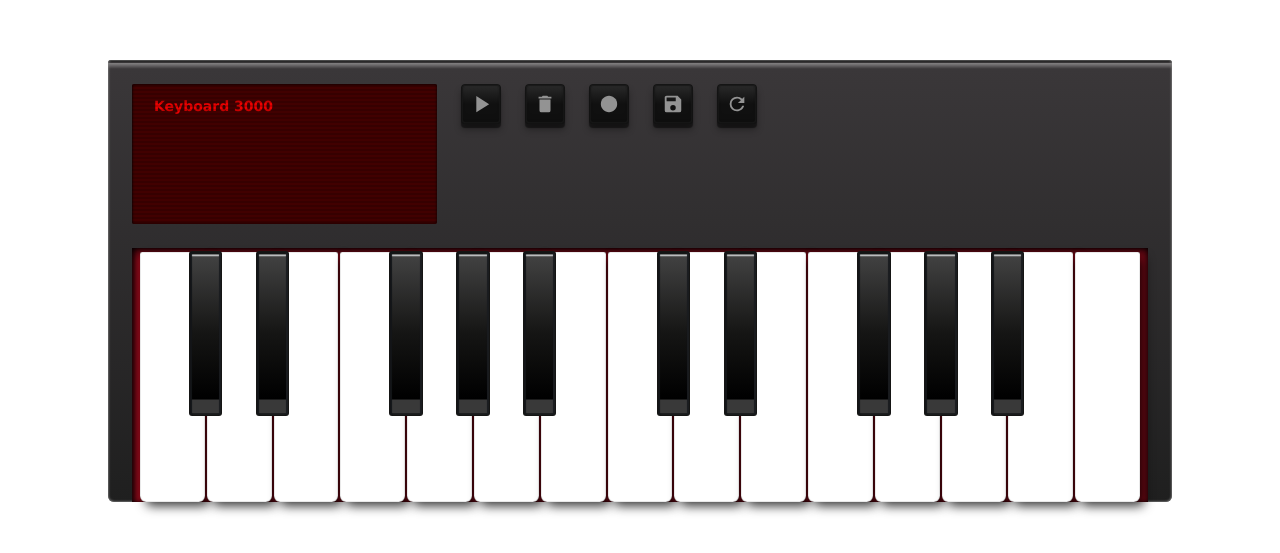
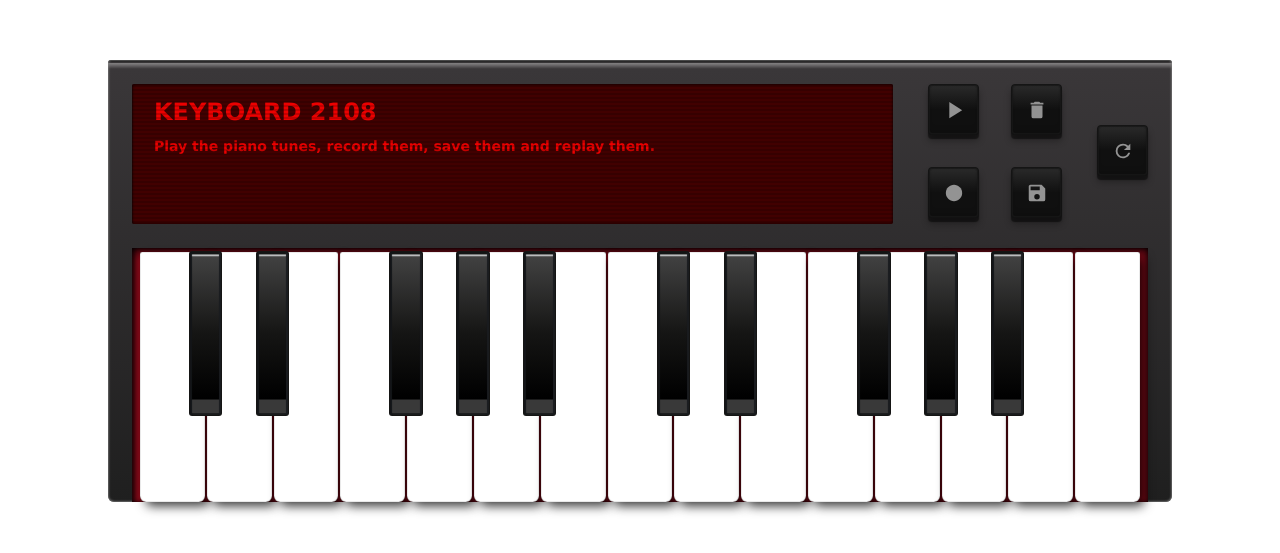
Before and after one commit to AKAspanion/keyboard, a website built with webpack: page src/index.html in a window 1280 px wide. Shown: the part 119-672 px from the top of the page. Built offline with nearby package versions, Linux system fonts and the light colour scheme.

Commit message:
Intro added

```diff
--- /dev/null
+++ b/src/dom/index.js
@@ -0,0 +1,49 @@
+export const addNotesToDOM = (trackList, notes, selectedTrack, onListItemClick) => {
+  trackList.innerHTML = '';
+
+  notes.forEach((note) => {
+    const node = document.createElement('li');
+
+    node.setAttribute('data-id', note.id);
+    node.classList.add('keyboard__list__item');
+
+    if (selectedTrack == note.id) {
+      node.classList.add('keyboard__list__item--selected');
+    }
+
+    node.addEventListener('click', onListItemClick);
+
+    const text = document.createTextNode(`Track ${note.id}`);
+
+    node.appendChild(text);
+    trackList.appendChild(node);
+  });
+};
+
+export const addWelcomeToDOM = (trackList, notes) => {
+  trackList.innerHTML = '';
+  const title = document.createElement('li');
+  const subtitle = document.createElement('li');
+
+  title.classList.add('keyboard__list__item', 'keyboard__title');
+  subtitle.classList.add('keyboard__list__item', 'keyboard__subtitle');
+
+  const titleText = document.createTextNode('Keyboard 2108');
+  const subtitleText = document.createTextNode(
+    'Play the piano tunes, record them, save them and replay them.'
+  );
+
+  title.appendChild(titleText);
+  trackList.appendChild(title);
+
+  subtitle.appendChild(subtitleText);
+  trackList.appendChild(subtitle);
+};
+
+export const toggleClasses = (key, flag, className) => {
+  if (flag) {
+    key.classList.add(...className);
+  } else {
+    key.classList.remove(...className);
+  }
+};
--- a/src/index.css
+++ b/src/index.css
@@ -7,6 +7,9 @@
 }
 
 :root {
+  --keyboard-gap: 32px;
+  --screen-height: 140px;
+  --button-size: calc(calc(var(--screen-height) / 2) - 19px);
   --keys-container-width: min(calc(90vw), 1000px);
   --keys-white-width: calc(calc(100% - 26px) / 15);
   --keys-height: calc(var(--keys-container-width) * 0.25);
@@ -287,13 +290,21 @@ body {
 }
 
 .keyboard__screen {
-  width: 30%;
-  height: 140px;
+  display: flex;
   position: relative;
   margin-bottom: 24px;
   border-radius: 2px;
+  width: calc(100% - 226px);
+  height: var(--screen-height);
   background: rgb(70, 0, 0);
+  justify-content: space-between;
   box-shadow: inset 1px 1px 2px rgb(0 0 0 / 60%), inset -1px -1px 2px rgb(0 0 0 / 40%);
+}
+.keyboard__time {
+  color: red;
+  font-size: 18px;
+  padding: 12px 24px;
+  text-transform: uppercase;
 }
 
 .keyboard__screen__overlay {
@@ -313,22 +324,23 @@ body {
 }
 
 .keyboard__list {
-  height: 140px;
+  min-width: 50%;
   padding: 8px 0px;
   list-style: none;
   overflow-y: scroll;
   text-decoration: none;
+  height: var(--screen-height);
 }
 
 .keyboard__list__item {
+  color: red;
   cursor: pointer;
+  font-size: 14px;
   font-weight: 600;
-  margin-bottom: 12px;
   margin: 2px 12px;
   padding: 2px 8px;
+  margin-bottom: 12px;
   text-decoration: none;
-  font-size: 14px;
-  color: red;
   border: 2px solid transparent;
 }
 .keyboard__list__item:hover,
@@ -338,20 +350,36 @@ body {
   background: rgba(215, 0, 0, 0.2);
 }
 
+.keyboard__list__item.keyboard__title {
+  font-size: 24px;
+  margin-bottom: 0px;
+  text-transform: uppercase;
+}
+.keyboard__list__item.keyboard__subtitle {
+  line-height: 20px;
+}
+
 .keyboard__controls {
-  gap: 24px;
   display: flex;
+  gap: var(--keyboard-gap);
+}
+
+.keyboard__button__container {
+  flex-wrap: wrap;
+  gap: var(--keyboard-gap);
+  max-width: var(--screen-height);
+  height: calc(var(--screen-height) * 0.95);
 }
 
 .keyboard__button {
-  width: 40px;
-  height: 40px;
   font-size: 12px;
   color: #939393;
   font-weight: bold;
   user-select: none;
   border-radius: 4px;
   background: #101010;
+  width: var(--button-size);
+  height: var(--button-size);
   background-image: linear-gradient(#2b2b2b, #101010 50%);
   box-shadow: inset 0 0 0 1px rgba(0, 0, 0, 0.2), inset 0 0 1px 2px rgba(24, 24, 24, 0.9),
     inset 0 -6px 5px rgba(0, 0, 0, 0.1), 0 6px 7px rgba(0, 0, 0, 0.3), 0 4px 1px rgba(0, 0, 0, 0.5);
@@ -398,3 +426,14 @@ body {
     transform: rotate(360deg);
   }
 }
+
+@media only screen and (max-width: 600px) {
+  :root {
+    --keyboard-gap: 16px;
+    --screen-height: 100px;
+  }
+  body {
+    transform: rotate(90deg);
+    --keys-container-width: min(calc(90vh), 800px);
+  }
+}
--- a/src/index.html
+++ b/src/index.html
@@ -12,10 +12,12 @@
       <div class="keyboard__controls">
         <div class="keyboard__screen">
           <div class="keyboard__screen__overlay"></div>
-          <ul id="noteList" class="keyboard__list">
-            <li class="keyboard__list__item">Keyboard 3000</li>
-          </ul>
+          <ul id="noteList" class="keyboard__list"></ul>
+          <div class="keyboard__time">
+            <div id="time"></div>
           </div>
+        </div>
+        <div class="flex-center keyboard__button__container">
           <div id="playBtn" class="keyboard__button flex-center">
             <svg viewBox="0 0 24 24">
               <path fill="currentColor" d="M8,5.14V19.14L19,12.14L8,5.14Z" />
@@ -45,6 +47,8 @@
               />
             </svg>
           </div>
+        </div>
+        <div class="flex-center keyboard__button__container">
           <div id="refreshBtn" class="keyboard__button flex-center">
             <svg viewBox="0 0 24 24">
               <path
@@ -52,6 +56,7 @@
                 d="M17.65,6.35C16.2,4.9 14.21,4 12,4A8,8 0 0,0 4,12A8,8 0 0,0 12,20C15.73,20 18.84,17.45 19.73,14H17.65C16.83,16.33 14.61,18 12,18A6,6 0 0,1 6,12A6,6 0 0,1 12,6C13.66,6 15.14,6.69 16.22,7.78L13,11H20V4L17.65,6.35Z"
               />
             </svg>
+          </div>
         </div>
       </div>
       <div class="keyboard__container">
--- a/src/index.js
+++ b/src/index.js
@@ -1,4 +1,5 @@
 import { addNote, deleteNote, getNotes } from './services/localstore';
+import { addNotesToDOM, addWelcomeToDOM, toggleClasses } from './dom';
 import { whiteNotes, blackNotes } from './constants/';
 import { preLoad } from './utils/';
 
@@ -180,31 +181,19 @@ const closeLoading = () => {
   };
 
   const toggelButtonPress = (btn, flag) => {
-    if (flag) {
-      btn.classList.add('keyboard__button--pressed');
-    } else {
-      btn.classList.remove('keyboard__button--pressed');
-    }
+    toggleClasses(btn, flag, ['keyboard__button--pressed']);
   };
 
   const toggelKeyPress = (data, flag) => {
     const { type, index } = data;
 
-    const toggle = (key, className) => {
-      if (flag) {
-        key.classList.add(...className);
-      } else {
-        key.classList.remove(...className);
-      }
-    };
-
     if (type === 'white') {
-      toggle(whiteKeys[index], [
+      toggleClasses(whiteKeys[index], flag, [
         `keyboard__key__white__${index + 1}--pressed`,
         'keyboard__key__white--pressed',
       ]);
     } else if (type === 'black') {
-      toggle(blackKeys[index], ['keyboard__key__black--pressed']);
+      toggleClasses(blackKeys[index], flag, ['keyboard__key__black--pressed']);
     }
   };
 
@@ -212,33 +201,24 @@ const closeLoading = () => {
     try {
       const notes = await getNotes();
 
-      if (!notes.length) {
-        return;
+      if (notes.length) {
+        addNotesToDOM(trackList, notes, selectedTrack, onListItemClick);
+      } else {
+        addWelcomeToDOM(trackList);
       }
-
-      trackList.innerHTML = '';
-
-      notes.forEach((note) => {
-        const node = document.createElement('li');
-
-        node.setAttribute('data-id', note.id);
-        node.classList.add('keyboard__list__item');
-
-        if (selectedTrack == note.id) {
-          node.classList.add('keyboard__list__item--selected');
-        }
-
-        node.addEventListener('click', onListItemClick);
-
-        const text = document.createTextNode(`Track ${note.id}`);
-
-        node.appendChild(text);
-        trackList.appendChild(node);
-      });
     } catch (error) {
       console.log(error);
     }
   };
 
+  const startTime = () => {
+    const timeNode = document.getElementById('time');
+    setInterval(() => {
+      const date = new Date();
+      timeNode.innerHTML = date.toLocaleTimeString();
+    }, 1000);
+  };
+
   setNotesInDom();
+  startTime();
 })();
--- a/src/services/localstore.js
+++ b/src/services/localstore.js
@@ -13,13 +13,14 @@ export const deleteNote = async (id) => {
       return [];
     }
 
-    notes = notes.filter((n) => n.id != id);
+    if (notes.length) {
+      notes = notes.filter((n) => n.id != id);
+    }
 
     await localforage.setItem('key-notes', [...notes]);
 
     return notes;
   } catch (err) {
-    // This code runs if there were any errors.
     console.log(err);
   }
 };
@@ -34,7 +35,6 @@ export const getNotes = async () => {
 
     return notes;
   } catch (err) {
-    // This code runs if there were any errors.
     console.log(err);
   }
 };
@@ -66,7 +66,6 @@ export const addNote = async (newNote) => {
 
     return allNotes;
   } catch (err) {
-    // This code runs if there were any errors.
     console.log(err);
   }
 };
```
Lines whose indentation alone changed are shown as unchanged.
